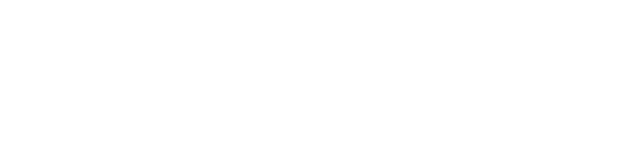
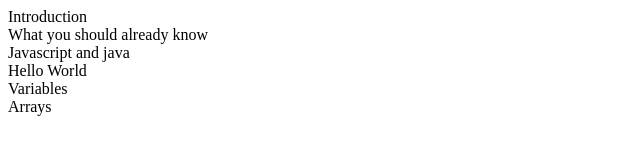
Before and after one commit to ammarkandel/miguel-and-ammar-, a plain HTML site: page index.html in a window 1280 px wide. Shown: the whole page, without its empty margins (0-640 px from the left). Drawn offline with Linux system fonts and the light colour scheme.

Commit message:
add main div and sections

```diff
--- a/index.html
+++ b/index.html
@@ -1,26 +1,34 @@
 <!DOCTYPE html>
 <html lang="en">
   <head>
-    <meta charset="UTF-8">
+    <meta charset="UTF-8" />
     <title>Fork Me! FCC: Test Suite Template</title>
-    <link rel="stylesheet" href="css/style.css">
+    <link rel="stylesheet" href="css/style.css" />
   </head>
 
   <body>
     <script src="https://cdn.freecodecamp.org/testable-projects-fcc/v1/bundle.js"></script>
 
-    <!--
-
-    Hello Camper!
-
-    For now, the test suite only works in Chrome!
-    Please read the README below in the JS Editor before beginning.
-    Feel free to delete this message once you have read it.
-    Good luck and Happy Coding!
-
-    - The freeCodeCamp Team
-
-    -->
-    <script  src="js/index.js"></script>
+    <div id="main-doc">
+      <section class="main-section">
+        <header>Introduction</header>
+      </section>
+      <section class="main-section">
+        <header id="allready_know">What you should already know</header>
+      </section>
+      <section class="main-section">
+        <header id="javascript_and_java">Javascript and java</header>
+      </section>
+      <section class="main-section">
+        <header id="hello_world">Hello World</header>
+      </section>
+      <section class="main-section">
+        <header id="variables">Variables</header>
+      </section>
+      <section class="main-section">
+        <header id="arrays">Arrays</header>
+      </section>
+    </div>
+    <script src="js/index.js"></script>
   </body>
 </html>
```
